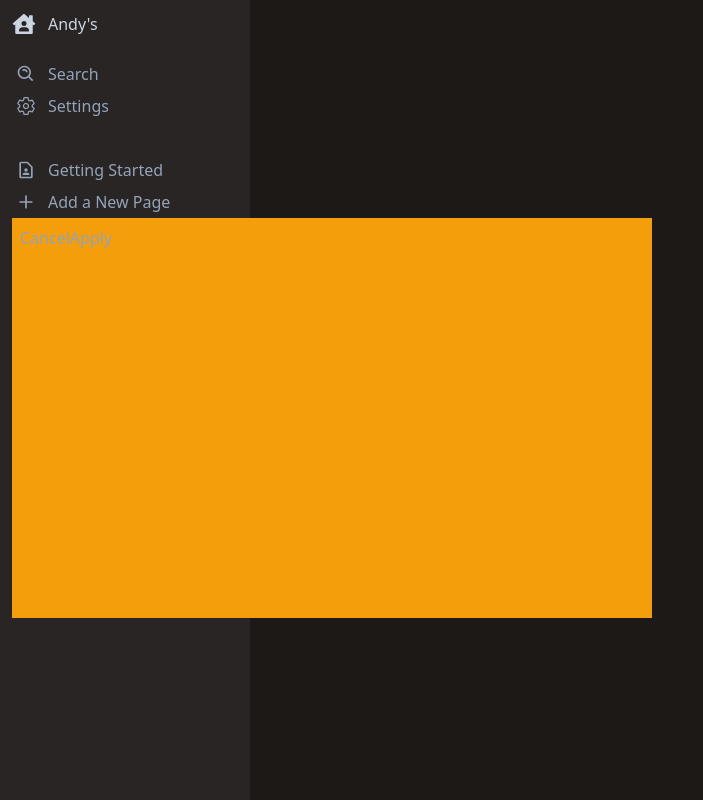
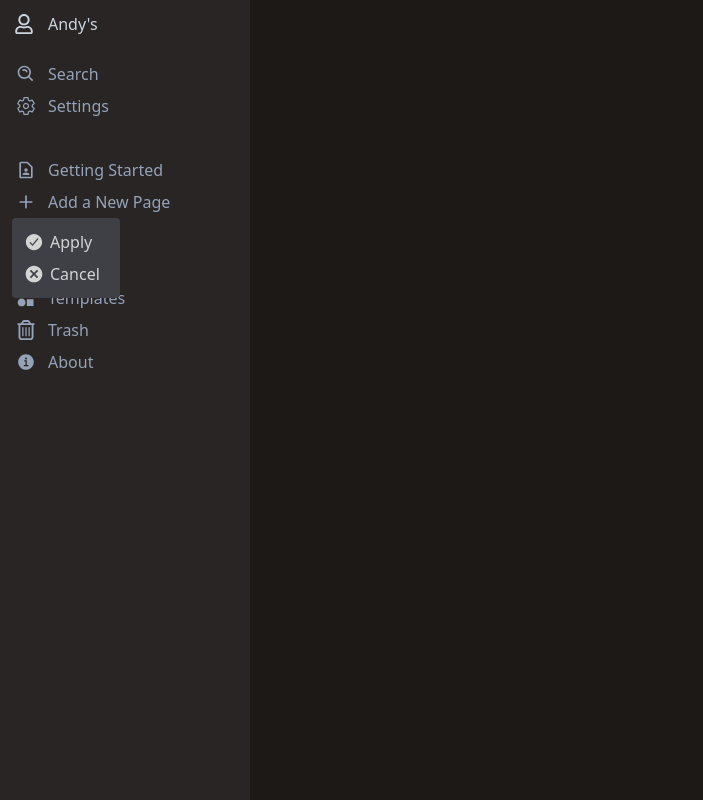
Before and after one commit to TheFox-cmd/Self-Documentation, a React (Create React App) app: page / in a window 1280 px wide. Both pictures are taken after a click on the button "Add a New Page". Shown: the whole page, without its empty margins (0-703 px from the left). Built offline with nearby package versions, Linux system fonts and the light colour scheme.

Commit message:
Styling update

```diff
--- a/package.json
+++ b/package.json
@@ -4,6 +4,10 @@
   "private": true,
   "dependencies": {
     "@craco/craco": "^7.1.0",
+    "@blocknote/core": "^0.13.5",
+    "@blocknote/mantine": "^0.13.5",
+    "@blocknote/react": "^0.13.5",
+    "@dnd-kit/core": "^6.1.0",
     "@testing-library/jest-dom": "^5.17.0",
     "@testing-library/react": "^13.4.0",
     "@testing-library/user-event": "^13.5.0",
--- a/public/index.html
+++ b/public/index.html
@@ -27,7 +27,7 @@
     <script src="https://cdn.tailwindcss.com"></script>
     <title>React App</title>
   </head>
-  <body>
+  <body class="bg-blue-300">
     <noscript>You need to enable JavaScript to run this app.</noscript>
     <div id="root"></div>
     <!--
--- a/src/App.tsx
+++ b/src/App.tsx
@@ -1,12 +1,11 @@
 import './App.css';
 import PageAttribute from './attribute'
-
 const App : React.FC = () =>  {
   return (
     <div className ="flex w-screen h-screen bg-stone-900">
       <PageAttribute/>
     </div>
-  );
+  )
 }
 
-export default App;
+export default App
--- a/src/components/contextMenu.tsx
+++ b/src/components/contextMenu.tsx
@@ -1,6 +1,7 @@
 import { RefObject, useContext } from 'react';
 import UserContext from '../data/userContext';
 import {IPage} from '../data/types.js';
+import Icon from '../data/react-icons';
 
 interface MenuContextProp {
   contextPosition : {x : number, y : number},
@@ -15,18 +16,20 @@ const MenuContext : React.FC<MenuContextProp> = ({ contextPosition, menuRef, pag
     page,
   } = useContext(UserContext);
 
+  const listStyle = "p-1 flex w-full hover:bg-zinc-200 hover:bg-opacity-25 rounded-lg pr-2"
+
   return (
     <div
-      className='absolute bg-amber-500 p-2 w-1/2 h-1/2'
+      className='absolute bg-zinc-700 rounded p-2 w-auto h-auto text-neutral-300'
       style={{ top: contextPosition.y, left: contextPosition.x }}
       ref={ menuRef }
     >
       <ul>
-        <li className='p-1' onClick={() => handlePageMove(pageIndex, "star")}>Star</li>
-        {page.Port ===  "trash" && <li className='p-1' onClick={() => handlePageMove(pageIndex, "regular")}>Restore</li>}
-        <li className='p-1' onClick={() => handlePageDuplication(page)}>Duplicate</li>
-        <li className='p-1' onClick={() => handlePageMove(pageIndex, "trash")}>Delete</li>
-        <li className='p-1' onClick={() => handlePageMove(pageIndex, "permanent")}>Permanently Removed</li>
+        <li className={listStyle} onClick={() => handlePageMove(pageIndex, "star")}><Icon.FaRegStar className="w-5 h-5 mt-0.5 mr-1.5"/>Favorite</li>
+        {page.Port ===  "trash" && <li className={listStyle} onClick={() => handlePageMove(pageIndex, "regular")}>Restore</li>}
+        <li className={listStyle} onClick={() => handlePageDuplication(page)}><Icon.SiPowerpages className="w-5 h-5 mt-0.5 mr-1.5"/>Duplicate</li>
+        <li className={listStyle} onClick={() => handlePageMove(pageIndex, "trash")}><Icon.TiDelete className="w-5 h-5 mt-0.5 mr-1.5"/>Delete</li>
+        {/* <li className={listStyle} onClick={() => handlePageMove(pageIndex, "permanent")}>Permanently Removed</li> */}
       </ul>
     </div>
   )
--- a/src/components/navbar.tsx
+++ b/src/components/navbar.tsx
@@ -7,6 +7,9 @@ import Template from './template';
 
 const Navbar : React.FC = () => {
   const username = "Andy";
+
+
+  const listStyle = "pl-1 pb-1 pt-1 w-11/12 hover:bg-zinc-200 hover:bg-opacity-25 rounded-lg";
 
   const {
     handlePageAdd,
@@ -58,18 +61,18 @@ const Navbar : React.FC = () => {
     <div className="w-[250px] bg-stone-800 h-screen">
       <div className="ml-3 mt-3">
         <div className="text-slate-300">
-          <Icon.FaHouseUser className="w-6 h-6 inline pb-1" />
+          <Icon.FaRegUser className="w-6 h-6 inline pb-1" />
           <span className="ml-3">{username}'s </span>
         </div>
         <ul className="block mt-5 text-slate-400">
           {/* Hold Search and Settings buttons */}
-          <li className="pl-1 pb-1 pt-1 w-11/12 hover:bg-zinc-200 hover:bg-opacity-25 rounded-lg">
+          <li className={listStyle}>
             <button className="flex w-full">
               <Icon.BiSearchAlt className="w-5 h-5 mt-0.5" />
               <span className="ml-3">Search</span>
             </button>
           </li>
-          <li className="pl-1 pb-1 pt-1 w-11/12 hover:bg-zinc-200 hover:bg-opacity-25 rounded-lg">
+          <li className={listStyle}>
             <button className="flex w-full">
               <Icon.IoSettingsOutline className="w-5 h-5 mt-0.5"/>
               <span className="ml-3">Settings</span>
@@ -77,14 +80,14 @@ const Navbar : React.FC = () => {
           </li>
           {pageList.filter((item : IPage) => item.Port === "star").map((item : IPage, i : number) => <Private key={i} page={item}/>)}
           {/* Holds Getting Started */}
-          <li className="mt-8 pl-1 pb-1 pt-1 w-11/12 hover:bg-zinc-200 hover:bg-opacity-25 rounded-lg">
+          <li className={listStyle + " mt-8"}>
             <button className="flex w-full">
               <Icon.MdOutlineContactPage className="w-5 h-5 mt-0.5" />
               <span className="ml-3">Getting Started</span>
             </button>
           </li>
           {/* Create New Page */}
-          <li className="pl-1 pb-1 pt-1 w-11/12 hover:bg-zinc-200 hover:bg-opacity-25 rounded-lg">
+          <li className={listStyle}>
             <button className="flex w-full" onClick={() => setTemplate(true)}>
               <Icon.FiPlus className="w-5 h-5 mt-0.5" />
               <span className="ml-3">Add a New Page</span>
@@ -95,26 +98,26 @@ const Navbar : React.FC = () => {
           {/* Render Private Page List */}
           {pageList.filter((item : IPage) => item.Port === "regular").map((item : IPage, i : number) => <Private key={i} page={item}/>)}
           {/* Holds Calender, Templates, Trash */}
-          <li className="mt-8 pl-1 pb-1 pt-1 w-11/12 hover:bg-zinc-200 hover:bg-opacity-25 rounded-lg">
+          <li className={listStyle + " mt-8"}>
             <button className="flex w-full">
               <Icon.SlCalender className="w-5 h-5 mt-0.5" />
               <span className="ml-3">Calender</span>
             </button>
           </li>
-          <li className="pl-1 pb-1 pt-1 w-11/12 hover:bg-zinc-200 hover:bg-opacity-25 rounded-lg">
+          <li className={listStyle}>
             <button className="flex w-full">
               <Icon.RiShapesFill className="w-5 h-5 mt-0.5" />
               <span className="ml-3">Templates</span>
             </button>
           </li>
-          <li className="pl-1 pb-1 pt-1 w-11/12 hover:bg-zinc-200 hover:bg-opacity-25 rounded-lg">
+          <li className={listStyle}>
             <button className="flex w-full">
               <Icon.FaRegTrashCan className="w-5 h-5 mt-0.5" />
               <span className="ml-3">Trash</span>
             </button>
           </li>
           {pageList.filter((item : IPage) => item.Port === "trash").map((item : IPage, i : number) => <Private key={i} page={item}/>)}
-          <li className="pl-1 pb-1 pt-1 w-11/12 hover:bg-zinc-200 hover:bg-opacity-25 rounded-lg">
+          <li className={listStyle}>
             <button className="flex w-full">
               <Icon.IoInformationCircleSharp className="w-5 h-5 mt-0.5" />
               <span className="ml-3">About</span>
--- a/src/components/private.tsx
+++ b/src/components/private.tsx
@@ -2,13 +2,14 @@ import { useState, useEffect, useRef, useContext } from 'react';
 import ContextMenu from './contextMenu'
 import UserContext from '../data/userContext';
 import { IPage } from '../data/types';
+import Icon from '../data/react-icons';
 
 interface privateProp{
   page : IPage
 }
 
 const Private : React.FC<privateProp> = ({ page }) => {
-  const pageStyle = "underline hover:cursor-pointer pl-1 pb-1 pt-1 w-11/12 hover:bg-zinc-200 hover:bg-opacity-25 rounded-lg"
+  const pageStyle = "hover:cursor-pointer pl-1 pb-1 pt-1 w-11/12 hover:bg-zinc-200 hover:bg-opacity-25 rounded-lg flex"
 
   const {
     handlePageAdd,
@@ -90,7 +91,9 @@ const Private : React.FC<privateProp> = ({ page }) => {
     <>
       <div onContextMenu={handleMenuContext} onMouseOver={() => setEdit(true)} onMouseOut={() => setEdit(false)}>
         <div className={pageStyle} onClick={() => handlePageSelect(page.Index)}>
-          <span>{page.Title}</span>
+        <Icon.FaFileAlt className="w-5 h-5 mt-0.5"/>
+
+          <span className="ml-3">{page.Title}</span>
           {edit && <button onClick={handleMenuContext}>...</button>}
         </div>
       </div>
--- a/src/components/template.tsx
+++ b/src/components/template.tsx
@@ -1,4 +1,5 @@
 import { RefObject } from 'react';
+import Icon from "../data/react-icons";
 
 interface templateProp{
   templateRef : RefObject<HTMLDivElement>,
@@ -6,13 +7,15 @@ interface templateProp{
 }
 
 const Template : React.FC<templateProp> = ({ templateRef, handleTemplate }) => {
+
+  const listStyle = "p-1 flex w-full hover:bg-zinc-200 hover:bg-opacity-25 rounded-lg pr-2  ";
   return (
     <div
-      className='absolute bg-amber-500 p-2 w-1/2 h-1/2'
+      className='absolute bg-zinc-700 rounded p-2 w-auto h-auto text-neutral-300 pr-3'
       ref={templateRef}
     >
-      <button onClick={() => {handleTemplate(false)}}>Cancel</button>
-      <button onClick={() => {handleTemplate(true)}}>Apply</button>
+      <li className={listStyle} onClick={() => {handleTemplate(true)}}><Icon.IoCheckmarkCircle className="w-5 h-5 mt-0.5 mr-1.5" /><span className="">Apply</span></li>
+      <li className={listStyle} onClick={() => {handleTemplate(false)}}><Icon.MdCancel className="w-5 h-5 mt-0.5 mr-1.5" /><span className="">Cancel</span></li>
     </div>
   );
 }
```
Also changed, not shown: src/components/editor.tsx (added, +41 -0 lines), src/components/page.tsx (+9 -13 lines), src/data/react-icons.ts (+31 -6 lines).
